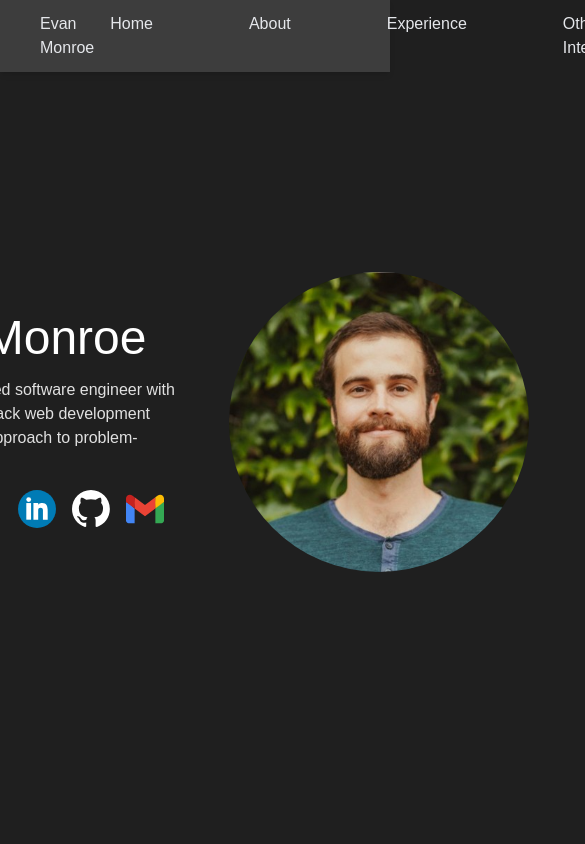
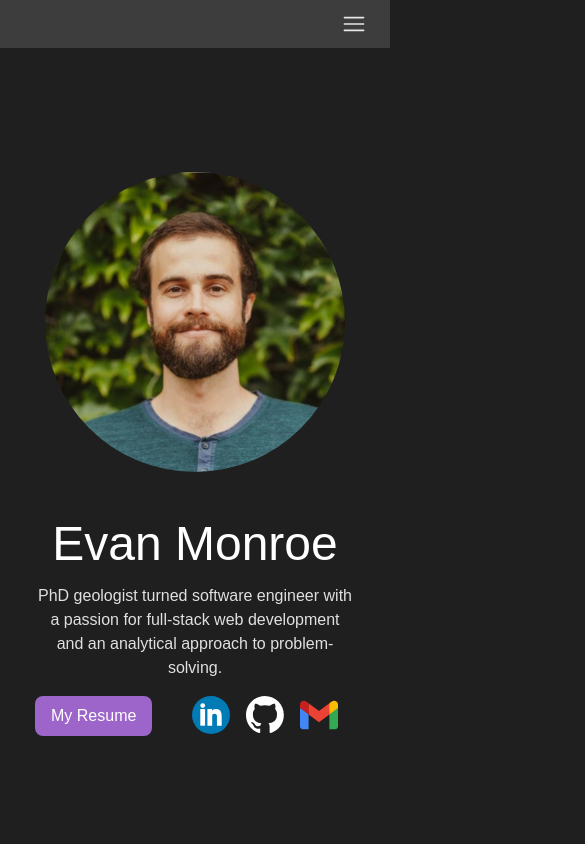
Before and after one commit to evanm510/portfolio, a Next.js app: page / in a window 390 px wide. Shown: the top 844 px of the page, 585 px wide, since content can reach past the window. Built offline with nearby package versions, Linux system fonts and the light colour scheme.

Commit message:
use hamburger menu for nav on mobile

```diff
--- a/src/app/globals.css
+++ b/src/app/globals.css
@@ -7,13 +7,13 @@
   --foreground: #ededed;
 }
 
+html,
 body {
+  height: 100%;
   color: var(--foreground);
   background: var(--background);
   font-family: Arial, Helvetica, sans-serif;
-}
-
-html {
+  overflow: auto;
   scroll-behavior: smooth;
 }
 
--- a/src/app/layout.tsx
+++ b/src/app/layout.tsx
@@ -14,10 +14,10 @@ export default function RootLayout({
   children: React.ReactNode;
 }) {
   return (
-    <html lang="en">
-      <body className="text-bodyText">
+    <html lang="en" className="h-full">
+      <body className="h-full overflow-auto text-bodyText">
         <NavBar />
-        {children}
+        <main className="pt-16">{children}</main>
         <AssetViewer />
       </body>
     </html>
--- a/src/components/Navbar.tsx
+++ b/src/components/Navbar.tsx
@@ -1,4 +1,8 @@
+"use client";
+
+import { useState } from "react";
 import Link from "next/link";
+import { HamburgerMenuIcon, Cross1Icon } from "@radix-ui/react-icons";
 
 const navItems = [
   { title: "Home", link: "#home" },
@@ -9,22 +13,50 @@ const navItems = [
 ];
 
 export const NavBar = () => {
+  const [menuOpen, setMenuOpen] = useState(false);
+
   return (
-    <nav className="bg-navBackground text-gray-200 fixed top-0 left-0 w-full z-50 shadow-md">
-      <div className="flex justify-between items-center px-10 py-1">
-        <div className="text-gray-200">Evan Monroe</div>
-        <ul className="flex gap-16">
+    <nav className="bg-navBackground text-gray-200 fixed top-0 left-0 right-0 w-full z-50">
+      <div className="flex justify-end items-center px-6 py-3">
+        <ul className="hidden md:flex gap-8">
           {navItems.map((item) => (
             <li key={item.title}>
               <Link href={item.link}>
                 <div className="hover:bg-navHover px-4 py-2 rounded-md">
-                  <div className="">{item.title}</div>
+                  {item.title}
                 </div>
               </Link>
             </li>
           ))}
         </ul>
+
+        <button
+          className="md:hidden text-gray-200 focus:outline-none"
+          onClick={() => setMenuOpen(!menuOpen)}
+        >
+          {menuOpen ? (
+            <Cross1Icon className="w-6 h-6" />
+          ) : (
+            <HamburgerMenuIcon className="w-6 h-6" />
+          )}
+        </button>
       </div>
+
+      {menuOpen && (
+        <div className="md:hidden bg-navBackground fixed top-12 right-0 z-40">
+          <ul className="flex flex-col gap-4 py-4 px-6">
+            {navItems.map((item) => (
+              <li key={item.title}>
+                <Link href={item.link} onClick={() => setMenuOpen(false)}>
+                  <div className="hover:bg-navHover px-4 py-2 rounded-md">
+                    {item.title}
+                  </div>
+                </Link>
+              </li>
+            ))}
+          </ul>
+        </div>
+      )}
     </nav>
   );
 };
--- a/src/components/sections/ProfileSummary.tsx
+++ b/src/components/sections/ProfileSummary.tsx
@@ -6,8 +6,11 @@ import { useAssetViewer } from "../AssetViewer/AssetViewer";
 
 export const ProfileSummary = () => {
   return (
-    <section id="home" className="h-screen flex flex-row gap-12 items-center">
-      <div className="flex flex-col gap-4">
+    <section
+      id="home"
+      className="h-[calc(100vh-4rem)] flex flex-col-reverse md:flex-row gap-12 items-center justify-center relative"
+    >
+      <div className="flex flex-col gap-4 text-center md:text-left">
         <div className="text-heading text-5xl">Evan Monroe</div>
         <div className="w-80">
           PhD geologist turned software engineer with a passion for full-stack
@@ -15,6 +18,7 @@ export const ProfileSummary = () => {
         </div>
         <Buttons />
       </div>
+
       <div className="w-[300px] h-[300px] rounded-full overflow-hidden">
         <Image src="/headshot.jpeg" alt="Headshot" width={300} height={300} />
       </div>
```
